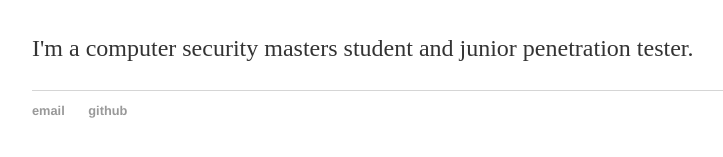
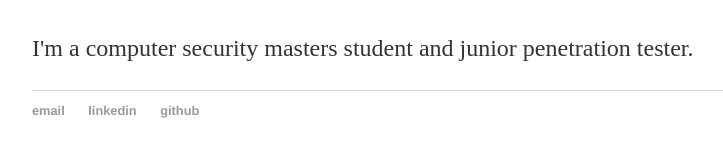
Before and after one commit to GigaByteRex/gigabyterex.github.io, a Jekyll site: the page built from index.html, in a window 1280 px wide. Shown: the part 223-380 px from the top of the page, without its empty margins (160-883 px from the left). Built offline with Jekyll 4.4.1, drawn with Linux system fonts in a browser that asks for light colours.

Commit message:
Added linkedin link

```diff
--- a/_layouts/default.html
+++ b/_layouts/default.html
@@ -22,6 +22,7 @@
 			<footer>
 	    		<ul>
 	        		<li><a href="mailto:vetle@netsecurity.no">email</a></li>
+					<li><a href="https://www.linkedin.com/in/erikvetlelarsen">linkedin</a></li>
 	        		<li><a href="https://github.com/gigabyterex">github</a></li>
 				</ul>
 			</footer>
```
